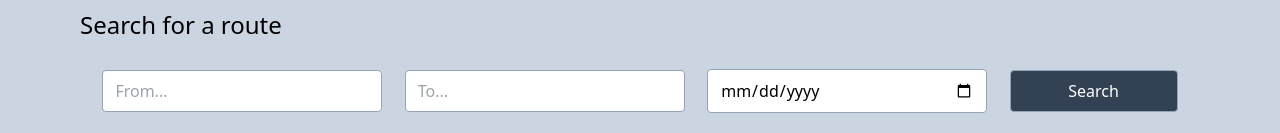
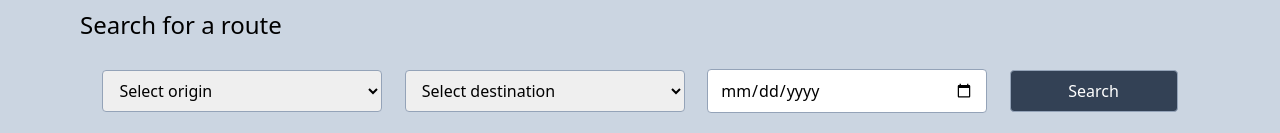
Before and after one commit to saadraj4/Book-it, a React (Create React App) app in the folder frontend/: page / in a window 1280 px wide. Shown: the part 667-800 px from the top of the page. Built offline with nearby package versions, Linux system fonts and the light colour scheme.

Commit message:
DropDown for Routing

```diff
--- a/frontend/package.json
+++ b/frontend/package.json
@@ -7,6 +7,7 @@
     "@testing-library/react": "^13.4.0",
     "@testing-library/user-event": "^13.5.0",
     "formik": "^2.4.5",
+    "moment": "^2.30.1",
     "pg": "^8.11.3",
     "react": "^18.2.0",
     "react-dom": "^18.2.0",
--- a/frontend/src/components/BookSystem.jsx
+++ b/frontend/src/components/BookSystem.jsx
@@ -1,30 +1,82 @@
 import React from 'react'
+import { Formik, Field, Form, ErrorMessage } from 'formik';
+import moment from 'moment/moment';
 import { AiOutlineLaptop, AiOutlineBars, AiOutlineAlert, AiOutlineAmazon } from 'react-icons/ai'
+
+// Define initial form values
+const initialValues = {
+  origin: '',
+  destination: '',
+  date: new Date(),
+
+};
+
 export default function BookSystem() {
+  // Define form submission function
+  const onSubmit = (values, { resetForm }) => {
+    // Handle form submission logic here
+    console.log('Form submitted with values:', values);
+    resetForm()
+  };
+
+  const origins = [
+    { label: 'Option 1', value: 'option1' },
+    { label: 'Option 2', value: 'option2' },
+    // Add more options as needed
+  ];
+  const destinations = [
+    { label: 'Option 1', value: 'option1' },
+    { label: 'Option 2', value: 'option2' },
+    // Add more options as needed
+  ];
+
+
+
   return (
     <div>
+      <Formik initialValues={initialValues}
+        onSubmit={onSubmit}>
         <div className='book-system bg-slate-300 top-[65%] relative w-full px-20 py-8'>
           <div className='form-group'>
             <p className='text-2xl py-3 pb-5'>Search for a route</p>
-      <form className='form sm:flex items-center justify-evenly ' method='GET'>
+            <Form className='form sm:flex items-center justify-evenly '>
 
               <div className='from sm:w-[25%] py-2'>
-          <input placeholder='From...' autoFocus className=' w-full input border outline-none px-3 py-2 border-slate-400 rounded' type='text' />
+                <Field placeholder='From...' name='origin' className=' w-full input border outline-none px-3 py-2 border-slate-400 rounded' as='select'>
+                  <option value="" label="Select origin" />
+                  {origins.map((option) => (
+                    <option key={option.value} value={option.value}>
+                      {option.label}
+                    </option>
+                  ))}
+
+                  </Field>
+
               </div>
               <div className='from sm:w-[25%] py-2'>
-          <input autoFocus placeholder='To...   ' className=' w-full input border outline-none px-3 py-2 border-slate-400 rounded' type='text' />
+                <Field placeholder='To...   ' name='destination' className=' w-full input border outline-none px-3 py-2 border-slate-400 rounded' as='select' >
+                <option value="" label="Select destination" />
+                {destinations.map((option) => (
+                  <option key={option.value} value={option.value}>
+                    {option.label}
+                  </option>
+                ))}
+
+                </Field>
                 </div>
               <div className='from sm:w-[25%] py-2'>
-          <input autoFocus placeholder='Date' className=' w-full input border outline-none px-3 py-2 border-slate-400 rounded' type='date' />
+                <Field placeholder='Date' name='date'
+                  className=' w-full input border outline-none px-3 py-2 border-slate-400 rounded' type='date' />
               </div>
               <div className='from sm:w-[15%] w-[50%] py-2'>
                 <button autoFocus className=' w-full input border outline-none  py-2 bg-slate-700 text-white border-slate-400 rounded' type='submit'>
                   Search
                 </button>
               </div>
-      </form>
+            </Form>
           </div>
         </div>
+      </Formik>
     </div>
   )
 }
```
Also changed, not shown: 1 other file (tests, documents, lock files or other folders). Lines whose indentation alone changed are shown as unchanged.
